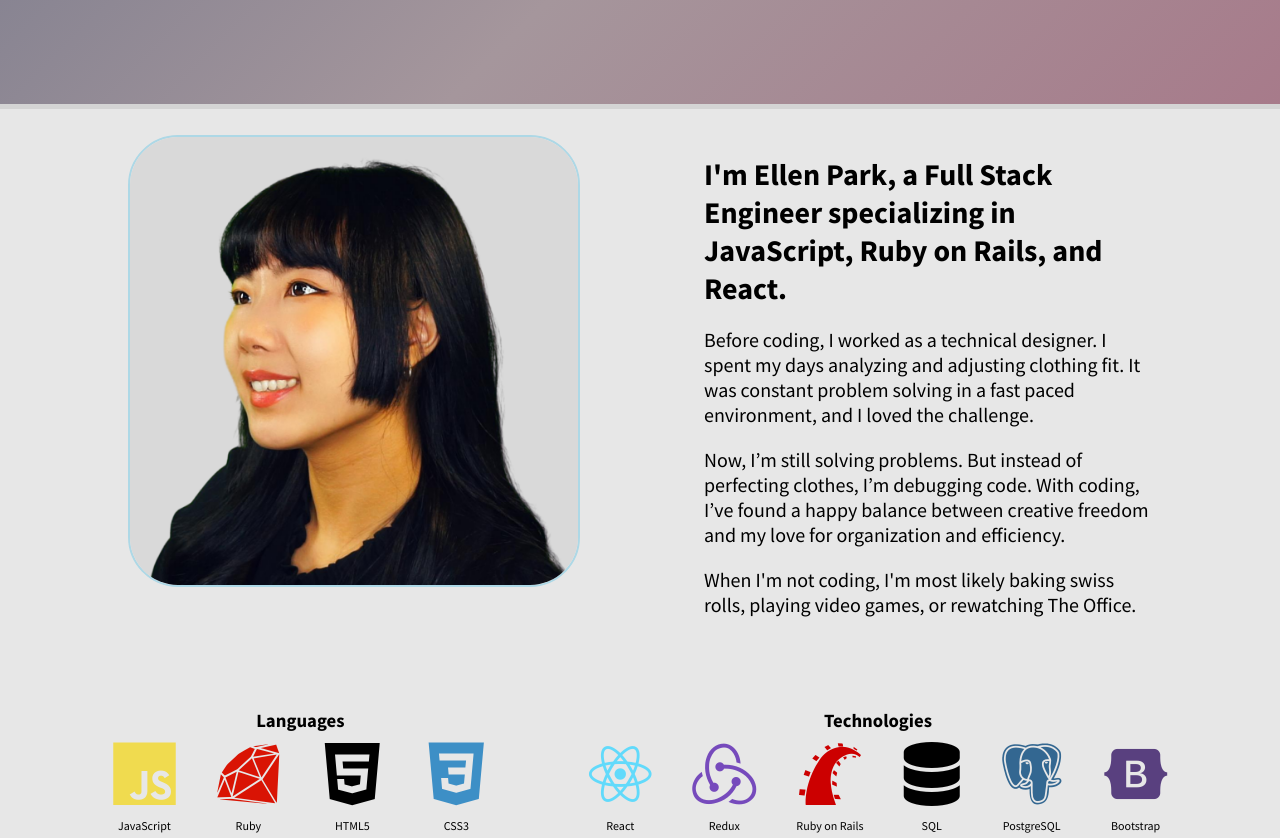
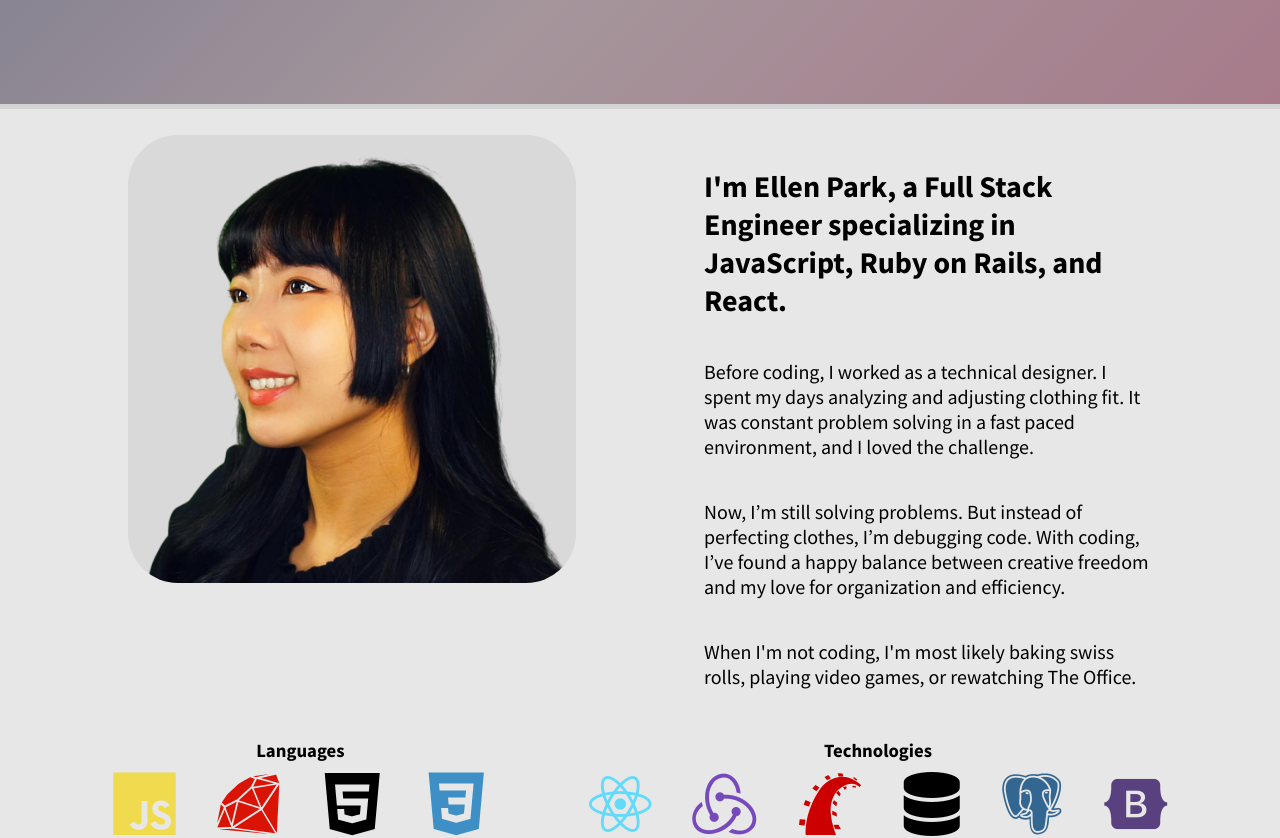
Before and after one commit to ellenupark/ellenupark.github.io, a React (Create React App) app: page / in a window 1280 px wide. Shown: the part 700-1538 px from the top of the page. Built offline with nearby package versions, Linux system fonts and the light colour scheme; no server answers.

Commit message:
Centered about paragraph horizontally and vertically with flex

```diff
--- a/src/index.css
+++ b/src/index.css
@@ -100,6 +100,12 @@ ul {
   display: inline-block;
 }
 
+.about-details {
+  display: flex;
+  justify-content: center;
+  flex-direction: column;
+}
+
 .about-details p {
   font-size: 20px;
   text-align: left;
@@ -114,7 +120,6 @@ ul {
 .about img {
   width: 100%;
   border-radius: 50px;
-  border: 2px solid lightblue;
 
 }
 
@@ -320,7 +325,8 @@ ul {
 /* ------------ CONTACT ------------ */
 
 .contact {
-  border-top: 1px solid #d4d4d4;
+  background-color: #d4d4d4;
+  border-top: 1px solid lightblue;
   display: flex;
   flex-direction: column;
   justify-content: center;
```
